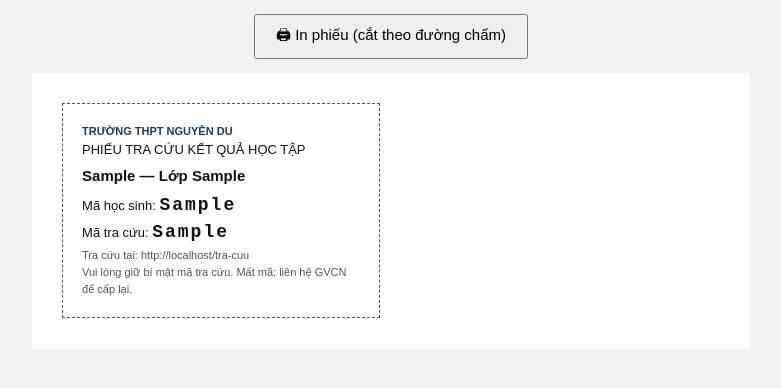
After one commit to TranNgokThuyy/High-school-student-management, a Laravel app: page /lop-hoc/1/phieu-tra-cuu in a window 1280 px wide. The commit adds this page. Shown: the top 388 px of the page, without its empty margins (249-1030 px from the left). Run offline with Laravel 12, Linux system fonts and the light colour scheme; a user stored in the database is signed in; data comes from the database, SQL or seed files in the repository; tables that the repository leaves empty hold one stand-in row (values such as "Sample post"); parts of the project's set-up code (start-up, migrations or seed data) failed here and were passed over.

Commit message:
Mã tra cứu riêng cho từng học sinh
- Thêm cột ma_tra_cuu (8 ký tự ngẫu nhiên, không có ký tự dễ nhầm),
  tạo tự động khi thêm học sinh và bổ sung cho học sinh hiện có
- Phụ huynh tra cứu bằng mã học sinh + mã tra cứu thay cho ngày sinh;
  so khớp bằng hash_equals, thông báo lỗi chung, vẫn giới hạn 10 lượt/phút
- In phiếu mã tra cứu cho cả lớp, cấp lại mã (mã cũ hết hiệu lực);
  chỉ quản trị viên và GVCN của lớp được xem / cấp lại

Co-Authored-By: Claude Opus 5.5 <noreply@anthropic.com>
Claude-Session: https://claude.ai/code/session_01SjN3mBfLZQXf8LrAVahS4j

```diff
--- /dev/null
+++ b/app/Http/Controllers/MaTraCuuController.php
@@ -0,0 +1,35 @@
+<?php
+namespace App\Http\Controllers;
+
+use App\Models\HocSinh;
+use App\Models\LopHoc;
+
+// Quản lý mã tra cứu kết quả của phụ huynh: in phiếu theo lớp, cấp lại mã
+class MaTraCuuController extends Controller
+{
+    private function kiemTraQuyenLop(?LopHoc $lop): void
+    {
+        $user = auth()->user();
+        if (!$user->hasRole('quan-tri-vien') && (!$lop || $lop->giao_vien_chu_nhiem_id != $user->id)) {
+            abort(403, 'Bạn chỉ được quản lý mã tra cứu của học sinh lớp mình chủ nhiệm!');
+        }
+    }
+
+    public function inPhieuLop(LopHoc $lopHoc)
+    {
+        $this->kiemTraQuyenLop($lopHoc);
+
+        $hocSinh = $lopHoc->hocSinh()->where('trang_thai', 'Đang học')->orderBy('ho_ten')->get();
+
+        return view('ma-tra-cuu.phieu-lop', compact('lopHoc', 'hocSinh'));
+    }
+
+    public function capLai(HocSinh $hocSinh)
+    {
+        $this->kiemTraQuyenLop($hocSinh->lopHoc);
+
+        $hocSinh->update(['ma_tra_cuu' => HocSinh::taoMaTraCuu()]);
+
+        return back()->with('success', "Đã cấp mã tra cứu mới cho {$hocSinh->ho_ten}: {$hocSinh->ma_tra_cuu}. Mã cũ không còn dùng được.");
+    }
+}
--- a/app/Models/HocSinh.php
+++ b/app/Models/HocSinh.php
@@ -16,7 +16,7 @@ class HocSinh extends Model
         'dia_chi_thuong_tru', 'dia_chi_tam_tru', 'so_dien_thoai', 'email',
         'cccd', 'ho_ten_cha', 'nghe_nghiep_cha', 'so_dien_thoai_cha',
         'ho_ten_me', 'nghe_nghiep_me', 'so_dien_thoai_me', 'email_phu_huynh',
-        'trang_thai', 'lop_hoc_id', 'ma_hoc_sinh', 'anh_the',
+        'trang_thai', 'lop_hoc_id', 'ma_hoc_sinh', 'ma_tra_cuu', 'anh_the',
     ];
 
     protected $casts = [
@@ -29,6 +29,9 @@ class HocSinh extends Model
         static::creating(function ($hocSinh) {
             if (empty($hocSinh->ma_hoc_sinh)) {
                 $hocSinh->ma_hoc_sinh = self::generateMaHocSinh();
+            }
+            if (empty($hocSinh->ma_tra_cuu)) {
+                $hocSinh->ma_tra_cuu = self::taoMaTraCuu();
             }
         });
     }
@@ -56,6 +59,20 @@ class HocSinh extends Model
             $exists = DB::table('hoc_sinh')->where('ma_hoc_sinh', $ma)->exists();
             if ($exists) $soThuTu++;
         } while ($exists);
+
+        return $ma;
+    }
+
+    // Mã tra cứu 8 ký tự, bỏ các ký tự dễ nhầm (0/O, 1/I/L) để phụ huynh dễ nhập
+    public static function taoMaTraCuu(): string
+    {
+        $kyTu = 'ABCDEFGHJKMNPQRSTUVWXYZ23456789';
+        do {
+            $ma = '';
+            for ($i = 0; $i < 8; $i++) {
+                $ma .= $kyTu[random_int(0, strlen($kyTu) - 1)];
+            }
+        } while (DB::table('hoc_sinh')->where('ma_tra_cuu', $ma)->exists());
 
         return $ma;
     }
--- a/resources/views/lop-hoc/show.blade.php
+++ b/resources/views/lop-hoc/show.blade.php
@@ -15,6 +15,11 @@
         </nav>
     </div>
     <div class="d-flex gap-2">
+        @if(auth()->user()->hasRole('quan-tri-vien') || $lopHoc->giao_vien_chu_nhiem_id == auth()->id())
+        <a href="{{ route('ma-tra-cuu.phieu-lop', $lopHoc) }}" target="_blank" class="btn btn-outline-success">
+            <i class="bi bi-key me-2"></i>In phiếu mã tra cứu
+        </a>
+        @endif
         @can('sua-lop-hoc')
         <a href="{{ route('lop-hoc.edit', $lopHoc) }}" class="btn btn-warning">
             <i class="bi bi-pencil me-2"></i>Chỉnh sửa
--- /dev/null
+++ b/resources/views/ma-tra-cuu/phieu-lop.blade.php
@@ -0,0 +1,39 @@
+<!DOCTYPE html>
+<html lang="vi">
+<head>
+    <meta charset="UTF-8">
+    <meta name="viewport" content="width=device-width, initial-scale=1.0">
+    <title>Phiếu mã tra cứu - Lớp {{ $lopHoc->ten_lop }}</title>
+    <style>
+        body { font-family: Arial, sans-serif; margin: 0; background: #f0f2f5; color: #111; }
+        .trang { width: 190mm; margin: 12px auto; background: #fff; padding: 8mm; box-sizing: border-box;
+                 display: grid; grid-template-columns: 1fr 1fr; gap: 6mm; }
+        .phieu { border: 1px dashed #555; padding: 5mm; break-inside: avoid; font-size: 13px; line-height: 1.55; }
+        .phieu .truong { font-weight: bold; text-transform: uppercase; font-size: 11px; color: #1e3a5f; }
+        .phieu .ten { font-size: 15px; font-weight: bold; margin: 4px 0; }
+        .ma { font-family: "Courier New", monospace; font-size: 18px; font-weight: bold; letter-spacing: 2px; }
+        .nho { font-size: 11px; color: #555; }
+        .nut { text-align: center; margin: 14px; }
+        @media print { body { background: #fff; } .trang { margin: 0; } .nut { display: none; } }
+    </style>
+</head>
+<body>
+<div class="nut">
+    <button onclick="window.print()" style="font-size:15px;padding:8px 20px;cursor:pointer">🖨 In phiếu (cắt theo đường chấm)</button>
+</div>
+<div class="trang">
+    @forelse($hocSinh as $hs)
+    <div class="phieu">
+        <div class="truong">{{ config('app.ten_truong') }}</div>
+        <div>PHIẾU TRA CỨU KẾT QUẢ HỌC TẬP</div>
+        <div class="ten">{{ $hs->ho_ten }} — Lớp {{ $lopHoc->ten_lop }}</div>
+        <div>Mã học sinh: <span class="ma">{{ $hs->ma_hoc_sinh }}</span></div>
+        <div>Mã tra cứu: <span class="ma">{{ $hs->ma_tra_cuu }}</span></div>
+        <div class="nho">Tra cứu tại: {{ route('tra-cuu') }}<br>Vui lòng giữ bí mật mã tra cứu. Mất mã: liên hệ GVCN để cấp lại.</div>
+    </div>
+    @empty
+    <p>Lớp chưa có học sinh đang học.</p>
+    @endforelse
+</div>
+</body>
+</html>
--- a/routes/web.php
+++ b/routes/web.php
@@ -19,6 +19,7 @@ use App\Http\Controllers\ThongBaoController;
 use App\Http\Controllers\PhieuDiemController;
 use App\Http\Controllers\TraCuuController;
 use App\Http\Controllers\TinNhanPhuHuynhController;
+use App\Http\Controllers\MaTraCuuController;
 use Illuminate\Support\Facades\Route;
 use App\Http\Controllers\ThoiKhoaBieuController;
 use App\Http\Controllers\Auth\RegisterController;
@@ -149,6 +150,12 @@ Route::middleware(['auth', 'verified', 'check.active'])->group(function () {
     Route::get('/hoc-sinh/{hocSinh}/phieu-diem', [PhieuDiemController::class, 'show'])->name('hoc-sinh.phieu-diem')
         ->middleware('permission:xem-diem');
 
+    // ===== MÃ TRA CỨU PHỤ HUYNH =====
+    Route::get('/lop-hoc/{lopHoc}/phieu-tra-cuu', [MaTraCuuController::class, 'inPhieuLop'])->name('ma-tra-cuu.phieu-lop')
+        ->middleware('permission:xem-hoc-sinh');
+    Route::post('/hoc-sinh/{hocSinh}/cap-lai-ma-tra-cuu', [MaTraCuuController::class, 'capLai'])->name('ma-tra-cuu.cap-lai')
+        ->middleware('permission:sua-hoc-sinh');
+
     // ===== TIN NHẮN PHỤ HUYNH =====
     Route::prefix('tin-nhan')->name('tin-nhan.')->middleware('permission:gui-tin-phu-huynh')->group(function () {
         Route::get('/',                    [TinNhanPhuHuynhController::class, 'index'])->name('index');
```
Also changed, not shown: app/Http/Controllers/TraCuuController.php (+6 -6 lines), resources/views/hoc-sinh/show.blade.php (+12 -0 lines), resources/views/tra-cuu/index.blade.php (+4 -3 lines), tests/Feature/QuanLy/TienIchTest.php (+32 -5 lines), tests/Feature/QuanLy/TinNhanPhuHuynhTest.php (+1 -1 lines), README.md, database/migrations/2026_10_28_000003_add_ma_tra_cuu_to_hoc_sinh.php (added).
